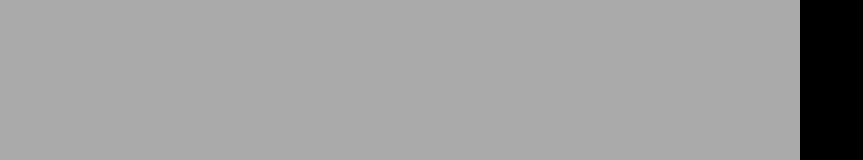
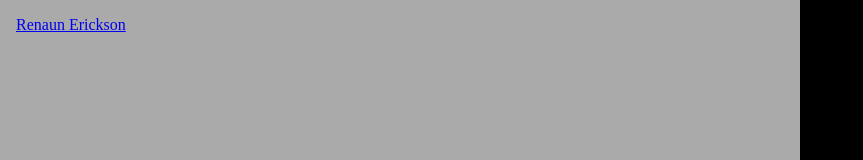
Before and after one commit to renaun/WorkflowExamples, a plain HTML site: page Character8wayAnimation/pixi_js/index.html in a window 1280 px wide. Shown: the top 160 px of the page, without its empty margins (0-863 px from the left). Drawn offline with Linux system fonts and the light colour scheme.

Commit message:
Small Text Updates

```diff
--- a/Character8wayAnimation/pixi_js/index.html
+++ b/Character8wayAnimation/pixi_js/index.html
@@ -8,10 +8,16 @@
 			padding: 0;
 			background-color: #000000;
 		}
+		#renaun {
+			position: absolute;
+			top: 16px;
+			left: 16px;
+		}
 	</style>
 	<script src="pixi.js"></script>
 </head>
 <body>
+	<a id="renaun" href="http://www.renaun.com">Renaun Erickson</a>
 	<script>
 	// create a renderer instance.
 	renderer = PIXI.autoDetectRenderer(800, 600);
```
Also changed, not shown: README.md.
